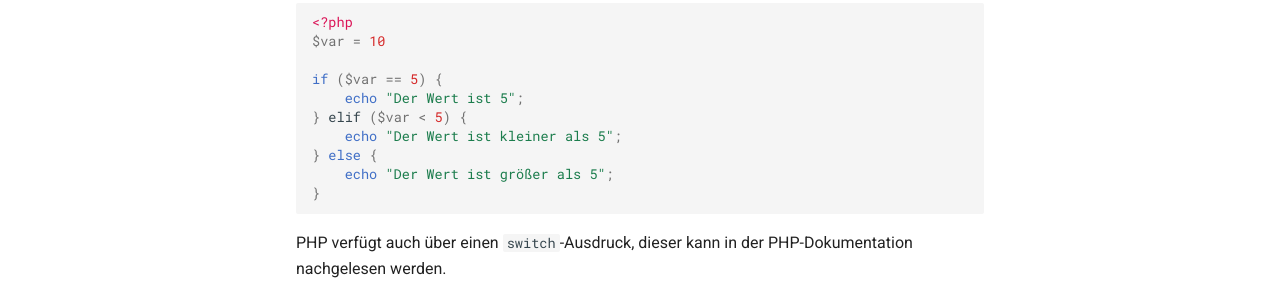
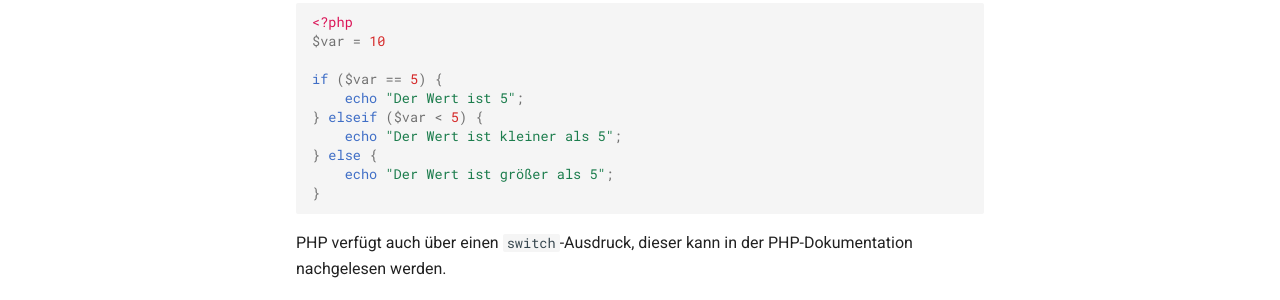
Before and after one commit to stefanhuber/serverseitige-softwareentwicklung, an MkDocs documentation site: the page built from content/php/01.md, in a window 1280 px wide and 900 px high, scrolled down 4502 px. Shown: the part 530-830 px from the top of the window. Built offline with MkDocs 1.6.1 and Material for MkDocs 9.7.7, drawn with Linux system fonts in a browser that asks for light colours; comment, search, counter and statistics services are not loaded.

Commit message:
minor typo

```diff
--- a/content/php/01.md
+++ b/content/php/01.md
@@ -205,7 +205,7 @@
 
 if ($var == 5) {
     echo "Der Wert ist 5";
-} elif ($var < 5) {
+} elseif ($var < 5) {
     echo "Der Wert ist kleiner als 5";
 } else {
     echo "Der Wert ist größer als 5";
--- a/docs/php/01/index.html
+++ b/docs/php/01/index.html
@@ -895,7 +895,7 @@
 
 <span class="k">if</span> <span class="p">(</span><span class="nv">$var</span> <span class="o">==</span> <span class="mi">5</span><span class="p">)</span> <span class="p">{</span>
     <span class="k">echo</span> <span class="s2">&quot;Der Wert ist 5&quot;</span><span class="p">;</span>
-<span class="p">}</span> <span class="nx">elif</span> <span class="p">(</span><span class="nv">$var</span> <span class="o">&lt;</span> <span class="mi">5</span><span class="p">)</span> <span class="p">{</span>
+<span class="p">}</span> <span class="k">elseif</span> <span class="p">(</span><span class="nv">$var</span> <span class="o">&lt;</span> <span class="mi">5</span><span class="p">)</span> <span class="p">{</span>
     <span class="k">echo</span> <span class="s2">&quot;Der Wert ist kleiner als 5&quot;</span><span class="p">;</span>
 <span class="p">}</span> <span class="k">else</span> <span class="p">{</span>
     <span class="k">echo</span> <span class="s2">&quot;Der Wert ist größer als 5&quot;</span><span class="p">;</span>
```
Also changed, not shown: docs/search/search_index.json, 1 other file.
